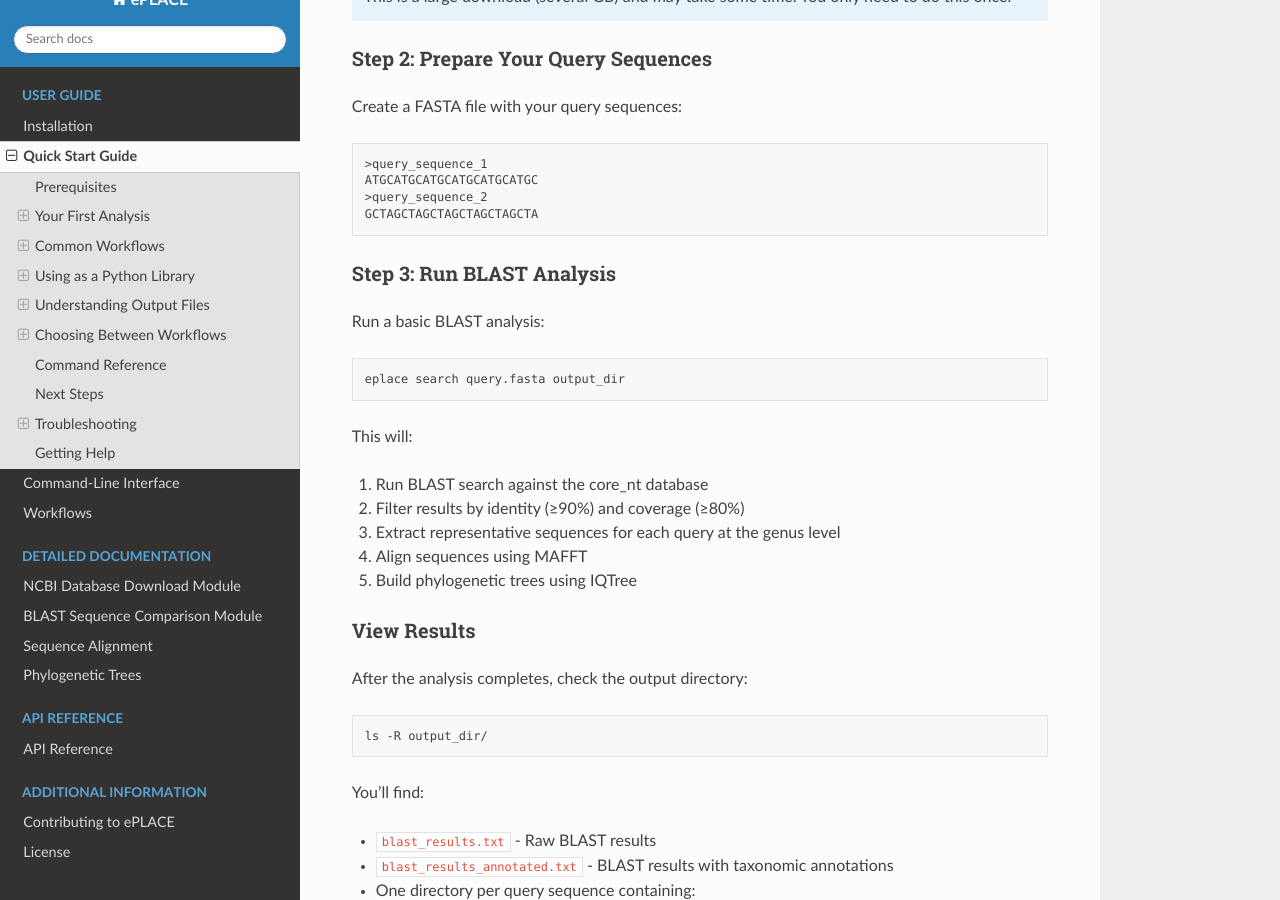
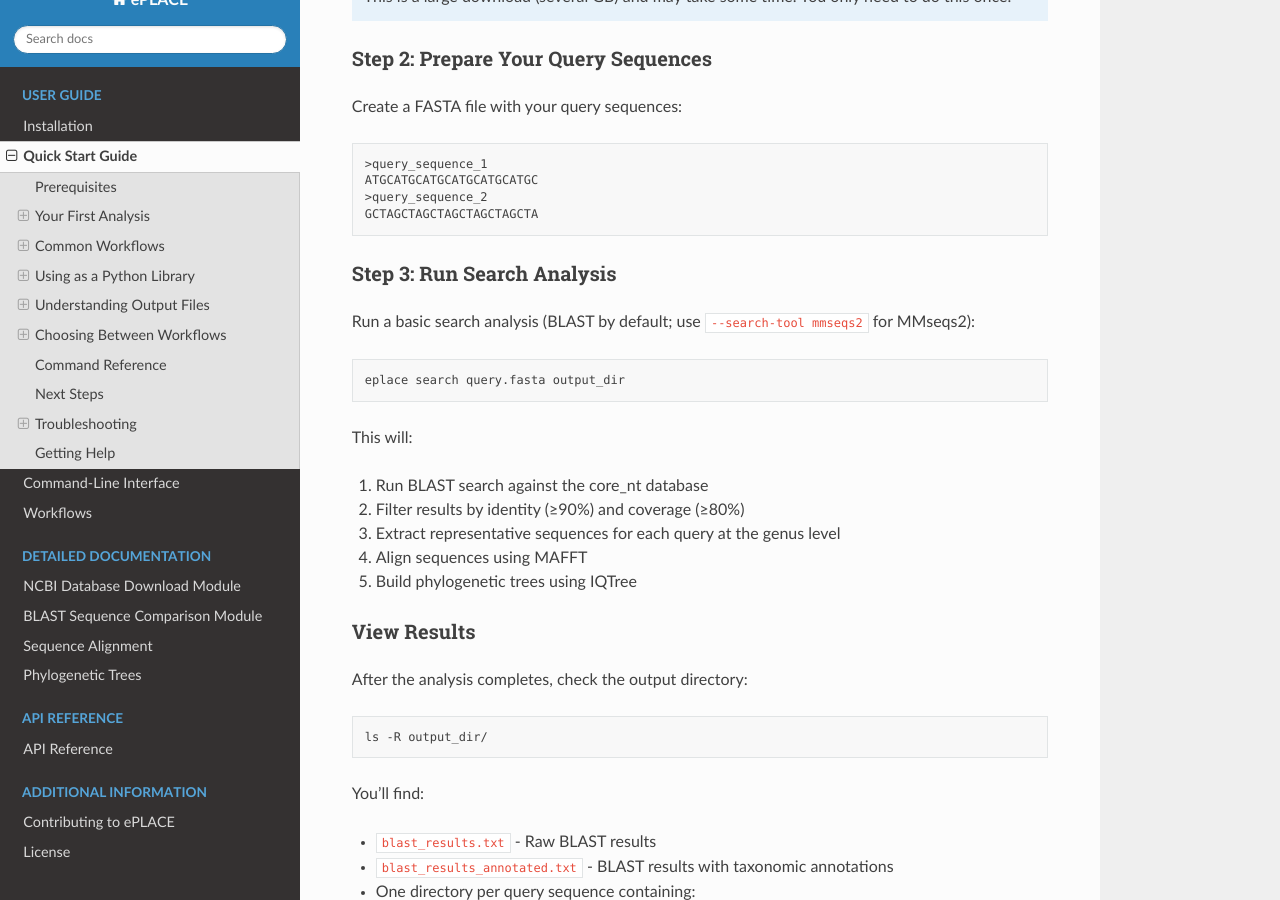
Before and after one commit to mpdoane2/eplace, a Sphinx documentation site: the page built from docs/source/quickstart.rst, in a window 1280 px wide and 900 px high, scrolled down 759 px. Built offline with Sphinx 7.4.7 and the Read the Docs theme 3.1.0, drawn with Linux system fonts in a browser that asks for light colours.

Commit message:
Address PR review feedback: aliases, rename search_parser, fix comments and install instructions
Agent-Logs-Url: https://github.com/linsalrob/eplace/sessions/9d828e5a-65d4-4944-a6dd-50bcf9d279a8

Co-authored-by: linsalrob <836231+linsalrob@users.noreply.github.com>

```diff
--- a/docs/source/cli.rst
+++ b/docs/source/cli.rst
@@ -28,7 +28,7 @@ Commands Overview
    * - ``eplace download``
      - Download NCBI BLAST database
    * - ``eplace search``
-     - Run individual BLAST workflow (one tree per query)
+     - Run individual search workflow (one tree per query; BLAST by default, MMseqs2 via ``--search-tool``)
    * - ``eplace grouped``
      - Run grouped BLAST workflow (one tree per taxonomic group)
    * - ``eplace relabel``
--- a/docs/source/index.rst
+++ b/docs/source/index.rst
@@ -61,7 +61,7 @@ Basic Usage
    # Download NCBI database
    eplace download
 
-   # Run BLAST analysis
+   # Run search analysis (BLAST by default)
    eplace search query.fasta output_dir
 
    # Run grouped analysis
--- a/docs/source/quickstart.rst
+++ b/docs/source/quickstart.rst
@@ -42,10 +42,10 @@ Create a FASTA file with your query sequences:
    >query_sequence_2
    GCTAGCTAGCTAGCTAGCTAGCTA
 
-Step 3: Run BLAST Analysis
+Step 3: Run Search Analysis
 ~~~~~~~~~~~~~~~~~~~~~~~~~~~
 
-Run a basic BLAST analysis:
+Run a basic search analysis (BLAST by default; use ``--search-tool mmseqs2`` for MMseqs2):
 
 .. code-block:: bash
 
--- a/docs/source/workflows.rst
+++ b/docs/source/workflows.rst
@@ -81,7 +81,7 @@ Usage Example
        --min-coverage 85 \
        --num-threads 4
 
-   # BLAST only, no alignment
+   # Search only, no alignment/tree building
    eplace search queries.fasta output_dir --skip-alignment
 
 Grouped Workflow
@@ -393,7 +393,7 @@ You can run different analyses on the same BLAST results:
 
 .. code-block:: bash
 
-   # First run: BLAST only
+   # First run: search only (no alignment/tree building)
    eplace search queries.fasta output1 --skip-alignment
 
    # Analyze at different ranks using same BLAST results
```
Also changed, not shown: INSTALL.md (+1 -1 lines), 2 other files.
